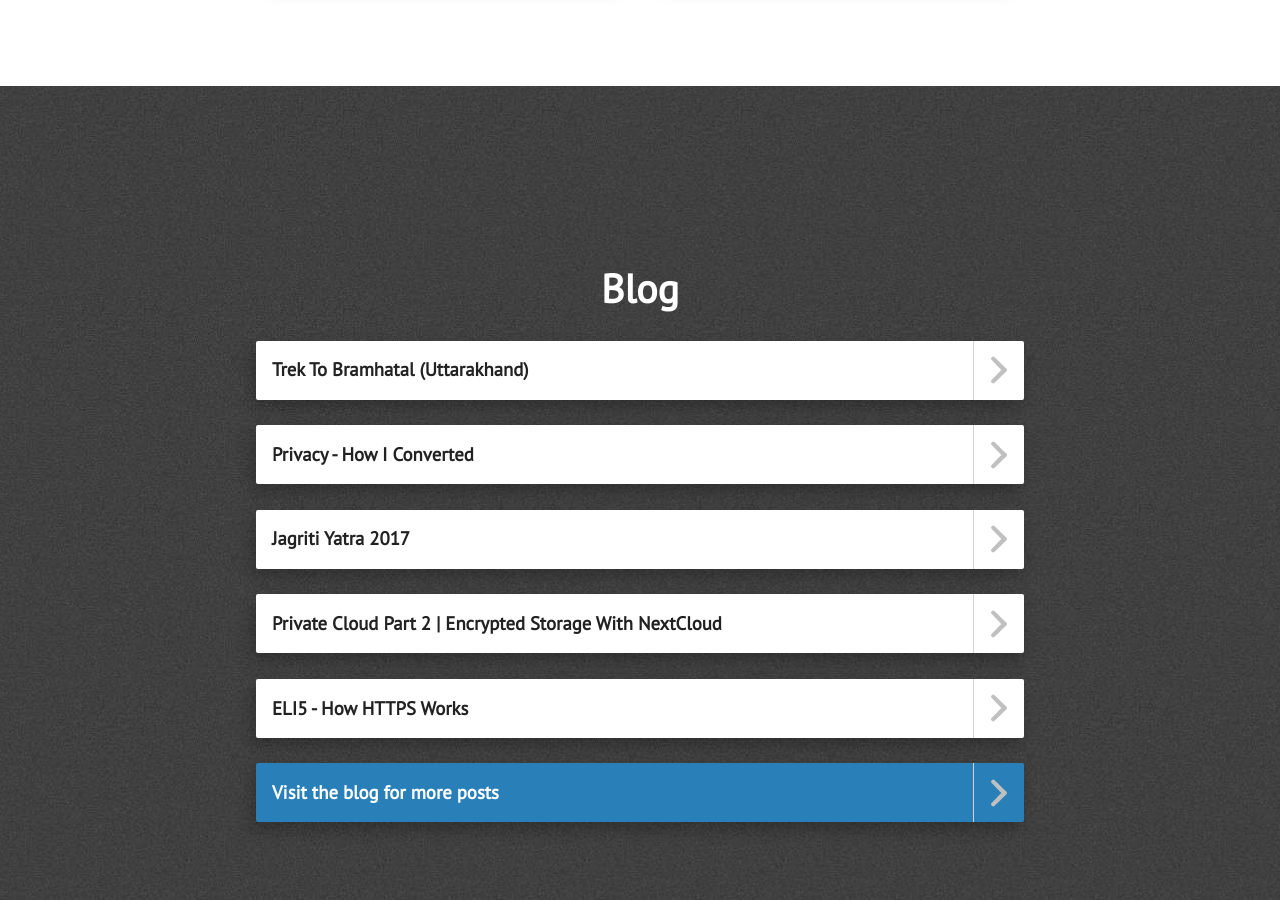
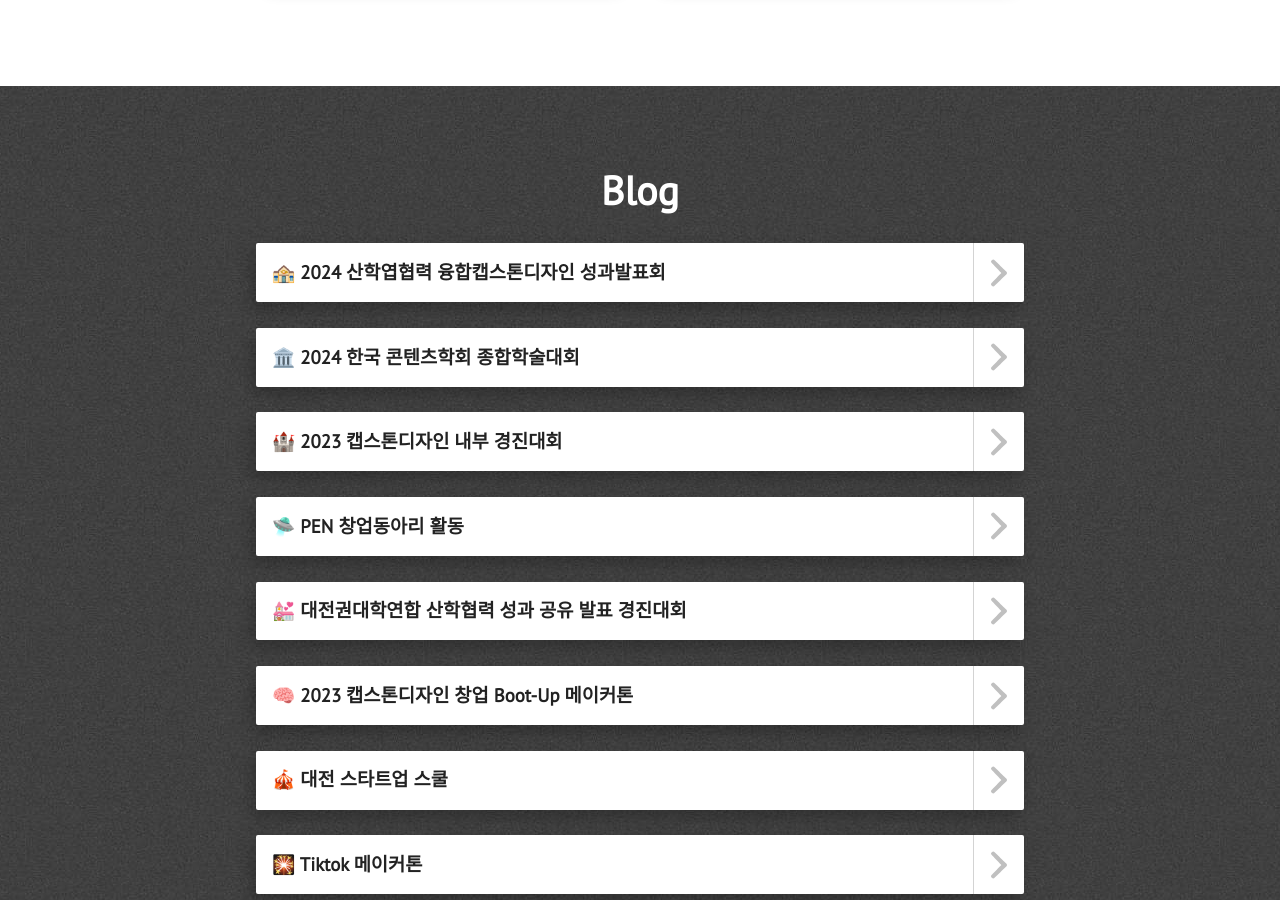
Before and after one commit to EJ-pro/EJ-pro.github.io, a Jekyll site: the page built from index.html, in a window 1280 px wide and 900 px high, scrolled down 3920 px. Built offline with Jekyll 4.4.1, drawn with Linux system fonts in a browser that asks for light colours; nearby versions of some CDN libraries.

Commit message:
main.js change

```diff
--- a/assets/js/main.js
+++ b/assets/js/main.js
@@ -23,24 +23,36 @@ function blog_posts() {
     // keeping it static, can be fetched from a blog dynamically as well
     let posts = [
         {
-            url: 'https://www.nagekar.com/2017/02/trip-to-bramhatal-uttarakhand.html',
-            title: 'Trek To Bramhatal (Uttarakhand)',
+            url: 'https://splendid-bellflower-21f.notion.site/_-9288fb134c294975bce54969b0aa4182?pvs=4',
+            title: '🏤 2024 산학엽협력 융합캡스톤디자인 성과발표회',
         },
         {
-            url: 'https://www.nagekar.com/2017/08/privacy.html',
-            title: 'Privacy - How I Converted',
+            url: 'https://splendid-bellflower-21f.notion.site/_-9288fb134c294975bce54969b0aa4182?pvs=4',
+            title: '🏛️ 2024 한국 콘텐츠학회 종합학술대회',
         },
         {
-            url: 'https://www.nagekar.com/2018/01/jagriti-yatra.html',
-            title: 'Jagriti Yatra 2017',
+            url: 'https://splendid-bellflower-21f.notion.site/_-9288fb134c294975bce54969b0aa4182?pvs=4',
+            title: '🏰 2023 캡스톤디자인 내부 경진대회',
         },
         {
-            url: 'https://www.nagekar.com/2017/08/private-cloud-part-2.html',
-            title: 'Private Cloud Part 2 | Encrypted Storage With NextCloud',
+            url: 'https://splendid-bellflower-21f.notion.site/_-9288fb134c294975bce54969b0aa4182?pvs=4',
+            title: '🛸 PEN 창업동아리 활동',
         },
         {
-            url: 'https://www.nagekar.com/2018/07/eli5-how-https-works.html',
-            title: 'ELI5 - How HTTPS Works',
+            url: 'https://splendid-bellflower-21f.notion.site/_-9288fb134c294975bce54969b0aa4182?pvs=4',
+            title: '💒 대전권대학연합 산학협력 성과 공유 발표 경진대회',
+        },
+        {
+            url: 'https://splendid-bellflower-21f.notion.site/_-9288fb134c294975bce54969b0aa4182?pvs=4',
+            title: '🧠 2023 캡스톤디자인 창업 Boot-Up 메이커톤',
+        },
+        {
+            url: 'https://splendid-bellflower-21f.notion.site/_-9288fb134c294975bce54969b0aa4182?pvs=4',
+            title: '🎪 대전 스타트업 스쿨',
+        },
+        {
+            url: 'https://splendid-bellflower-21f.notion.site/_-9288fb134c294975bce54969b0aa4182?pvs=4',
+            title: '🎇 Tiktok 메이커톤',
         },
     ];
 
@@ -77,16 +89,6 @@ function blog_posts() {
     // for the more posts link
     let post_template = `
     <div class="blog-post more-blogs" onclick="blog_link_click('https://www.nagekar.com');">
-
-        <div class="blog-link">
-
-            <h3><a href="https://www.nagekar.com">Visit the blog for more posts</a></h3>
-
-        </div>
-
-        <div class="blog-goto-link">
-            <img class="blog-arrow" src="/assets/images/right-open-mini.svg"/>
-        </div>
     </div>
     `;
 
--- a/index.html
+++ b/index.html
@@ -1,4 +1,4 @@
 ---
 layout: default
-title: Abhishek Nagekar
+title: EJ-pro
 ---
```
